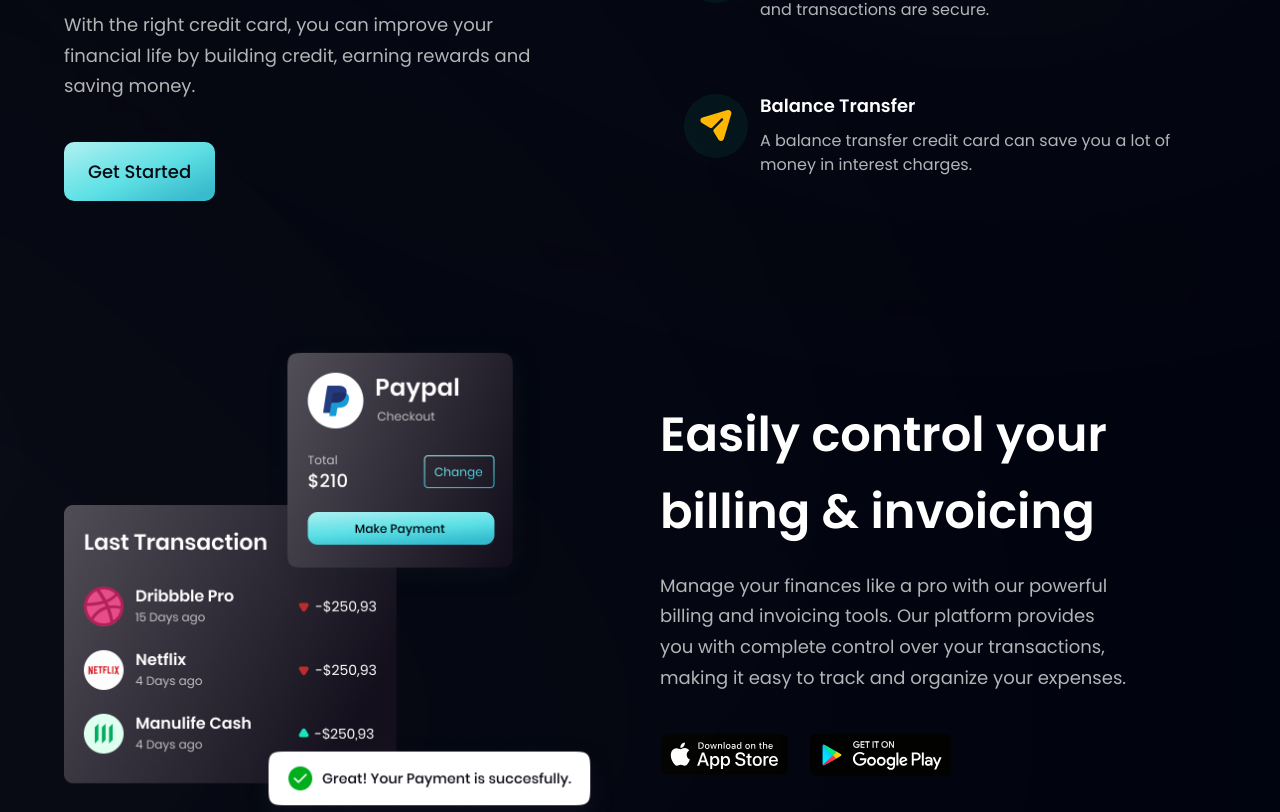
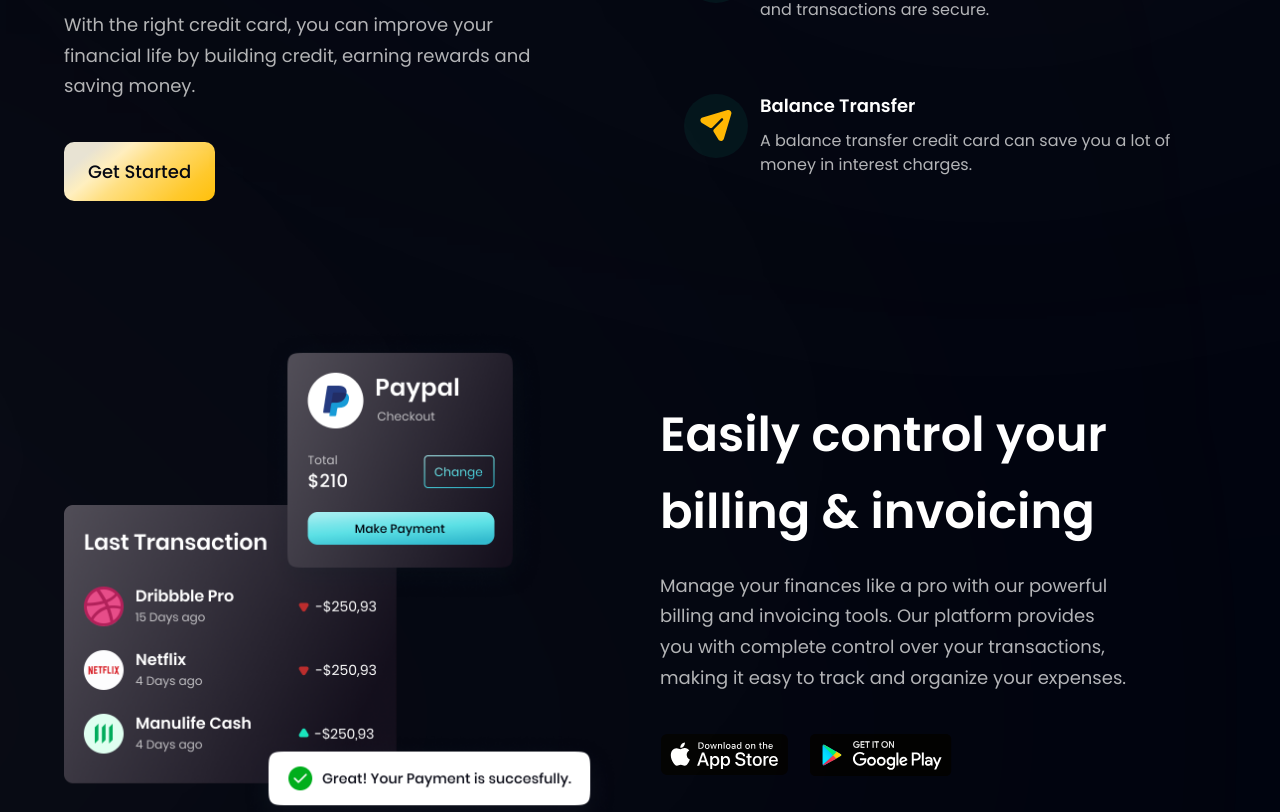
Before and after one commit to NickGoko/modern_bank_site, a React (Vite) app: page / in a window 1280 px wide. Shown: the part 1188-2000 px from the top of the page. Built offline with nearby package versions, Linux system fonts and the light colour scheme.

Commit message:
change of color

```diff
--- a/src/components/Button.jsx
+++ b/src/components/Button.jsx
@@ -1,7 +1,7 @@
 import React from "react";
 
 const Button = ({ styles }) => (
-  <button type="button" className={`py-4 px-6 font-poppins font-medium text-[18px] text-primary bg-blue-gradient rounded-[10px] outline-none ${styles}`}>
+  <button type="button" className={`py-4 px-6 font-poppins font-medium text-[18px] text-primary bg-orange-gradient rounded-[10px] outline-none ${styles}`}>
     Get Started
   </button>
 );
```
